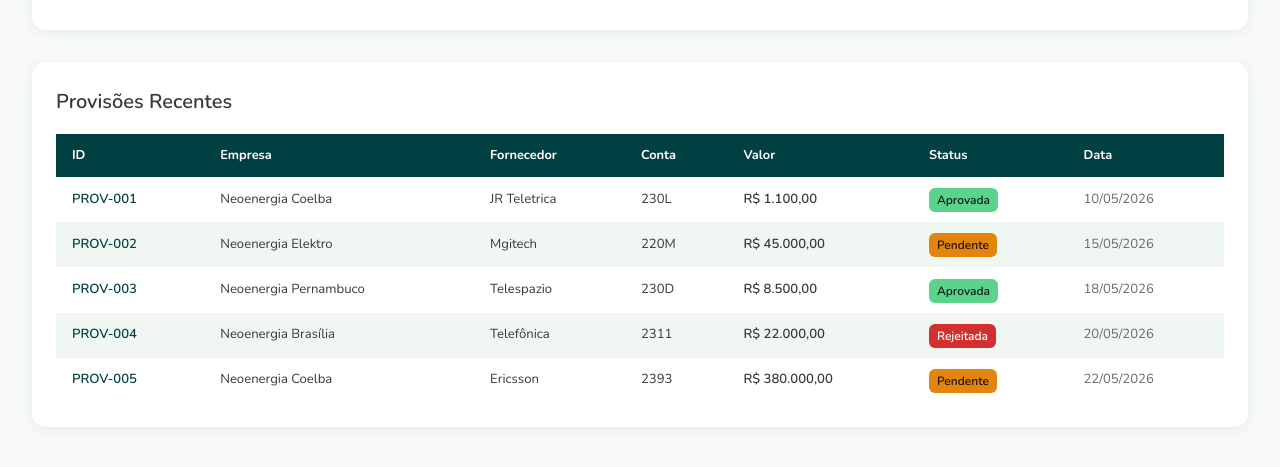
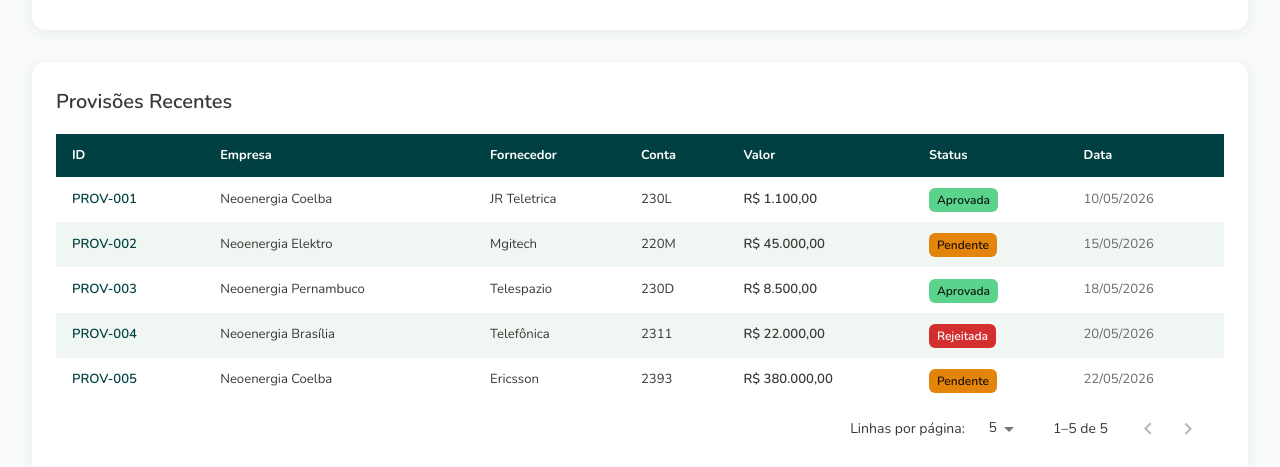
Before and after one commit to devRafaCoelho/neo-project, a React (Vite) app: page /dashboard in a window 1280 px wide. Shown: the part 1140-1607 px from the top of the page. Built offline with nearby package versions, Linux system fonts and the light colour scheme; sample sign-in values are in the browser's storage.

Commit message:
adicionada paginação na tabela de dashboard

```diff
--- a/src/pages/DashboardPage.jsx
+++ b/src/pages/DashboardPage.jsx
@@ -12,6 +12,7 @@
 import {
   Avatar,
   Box,
+  Button,
   Card,
   CardContent,
   Chip,
@@ -19,6 +20,7 @@
   FormControlLabel,
   Stack,
   Switch,
+  TablePagination,
   Typography,
   useMediaQuery,
   useTheme,
@@ -183,10 +185,7 @@
                 currency: "BRL",
               }),
             ],
-            [
-              "Data",
-              new Date(provisao.data).toLocaleDateString("pt-BR"),
-            ],
+            ["Data", new Date(provisao.data).toLocaleDateString("pt-BR")],
           ].map(([label, value]) => (
             <Box
               key={label}
@@ -196,7 +195,11 @@
                 gap: 2,
               }}
             >
-              <Typography variant="caption" color="text.secondary" fontWeight={600}>
+              <Typography
+                variant="caption"
+                color="text.secondary"
+                fontWeight={600}
+              >
                 {label}
               </Typography>
               <Typography variant="body2" fontWeight={500} textAlign="right">
@@ -215,9 +218,18 @@
   const isTabletOrMobile = useMediaQuery(theme.breakpoints.down("lg"));
   const [modoLista, setModoLista] = useState(false);
   const [expandedId, setExpandedId] = useState(null);
+  const [page, setPage] = useState(0);
+  const [rowsPerPage, setRowsPerPage] = useState(5);
+  const [listVisibleCount, setListVisibleCount] = useState(3);
 
   const showTable = !isTabletOrMobile || !modoLista;
   const showList = isTabletOrMobile && modoLista;
+  const tableRows = provisoesRecentes.slice(
+    page * rowsPerPage,
+    page * rowsPerPage + rowsPerPage,
+  );
+  const listRows = provisoesRecentes.slice(0, listVisibleCount);
+  const hasMoreListItems = listVisibleCount < provisoesRecentes.length;
 
   const handleToggleCard = (id) => {
     setExpandedId((current) => (current === id ? null : id));
@@ -421,6 +433,7 @@
                     onChange={(e) => {
                       setModoLista(e.target.checked);
                       setExpandedId(null);
+                      setPage(0);
                     }}
                     color="primary"
                   />
@@ -438,7 +451,7 @@
 
           {showList && (
             <Stack spacing={1.5}>
-              {provisoesRecentes.map((p) => (
+              {listRows.map((p) => (
                 <ProvisaoListCard
                   key={p.id}
                   provisao={p}
@@ -446,6 +459,23 @@
                   onToggle={() => handleToggleCard(p.id)}
                 />
               ))}
+              {hasMoreListItems && (
+                <Box
+                  sx={{ display: "flex", justifyContent: "center", pt: 0.5 }}
+                >
+                  <Button
+                    variant="text"
+                    onClick={() =>
+                      setListVisibleCount((current) =>
+                        Math.min(current + 3, provisoesRecentes.length),
+                      )
+                    }
+                    sx={{ fontWeight: 700 }}
+                  >
+                    Mostrar mais
+                  </Button>
+                </Box>
+              )}
             </Stack>
           )}
 
@@ -453,7 +483,12 @@
             <Box sx={{ overflowX: "auto" }}>
               <Box
                 component="table"
-              sx={{ width: "100%", borderCollapse: "collapse", minWidth: 600 }}
+                sx={{
+                  width: "max-content",
+                  minWidth: "100%",
+                  borderCollapse: "collapse",
+                  tableLayout: "auto",
+                }}
               >
                 <Box component="thead">
                   <Box component="tr">
@@ -476,6 +511,7 @@
                           color: "white",
                           fontSize: "0.8rem",
                           fontWeight: 700,
+                          whiteSpace: "nowrap",
                         }}
                       >
                         {h}
@@ -484,7 +520,7 @@
                   </Box>
                 </Box>
                 <Box component="tbody">
-                {provisoesRecentes.map((p, i) => (
+                  {tableRows.map((p, i) => (
                     <Box
                       component="tr"
                       key={p.id}
@@ -500,25 +536,38 @@
                           fontSize: "0.82rem",
                           color: "primary.dark",
                           fontWeight: 600,
+                          whiteSpace: "nowrap",
                         }}
                       >
                         {p.id}
                       </Box>
                       <Box
                         component="td"
-                      sx={{ p: "10px 16px", fontSize: "0.82rem" }}
+                        sx={{
+                          p: "10px 16px",
+                          fontSize: "0.82rem",
+                          whiteSpace: "nowrap",
+                        }}
                       >
                         {p.empresa}
                       </Box>
                       <Box
                         component="td"
-                      sx={{ p: "10px 16px", fontSize: "0.82rem" }}
+                        sx={{
+                          p: "10px 16px",
+                          fontSize: "0.82rem",
+                          whiteSpace: "nowrap",
+                        }}
                       >
                         {p.fornecedor}
                       </Box>
                       <Box
                         component="td"
-                      sx={{ p: "10px 16px", fontSize: "0.82rem" }}
+                        sx={{
+                          p: "10px 16px",
+                          fontSize: "0.82rem",
+                          whiteSpace: "nowrap",
+                        }}
                       >
                         {p.conta}
                       </Box>
@@ -528,6 +577,7 @@
                           p: "10px 16px",
                           fontSize: "0.82rem",
                           fontWeight: 600,
+                          whiteSpace: "nowrap",
                         }}
                       >
                         {p.valor.toLocaleString("pt-BR", {
@@ -535,7 +585,10 @@
                           currency: "BRL",
                         })}
                       </Box>
-                    <Box component="td" sx={{ p: "10px 16px" }}>
+                      <Box
+                        component="td"
+                        sx={{ p: "10px 16px", whiteSpace: "nowrap" }}
+                      >
                         <Chip
                           label={p.status}
                           size="small"
@@ -549,6 +602,7 @@
                           p: "10px 16px",
                           fontSize: "0.82rem",
                           color: "text.secondary",
+                          whiteSpace: "nowrap",
                         }}
                       >
                         {new Date(p.data).toLocaleDateString("pt-BR")}
@@ -559,6 +613,69 @@
               </Box>
             </Box>
           )}
+          {showTable && (
+            <TablePagination
+              component="div"
+              count={provisoesRecentes.length}
+              page={page}
+              onPageChange={(_, newPage) => setPage(newPage)}
+              rowsPerPage={rowsPerPage}
+              onRowsPerPageChange={(e) => {
+                setRowsPerPage(parseInt(e.target.value, 10));
+                setPage(0);
+              }}
+              rowsPerPageOptions={[5, 10, 25]}
+              labelRowsPerPage="Linhas por página:"
+              labelDisplayedRows={({ from, to, count }) =>
+                `${from}–${to} de ${count}`
+              }
+              sx={{
+                "& .MuiTablePagination-toolbar": {
+                  px: { xs: 1, sm: 2 },
+                  display: { xs: "grid", sm: "flex" },
+                  gridTemplateColumns: { xs: "auto auto 1fr", sm: "none" },
+                  gridTemplateAreas: {
+                    xs: '"label input rows" "actions actions actions"',
+                    sm: "none",
+                  },
+                  alignItems: "center",
+                  columnGap: { xs: 1, sm: 0 },
+                  rowGap: { xs: 0.75, sm: 0 },
+                },
+                "& .MuiTablePagination-spacer": {
+                  display: { xs: "none", sm: "block" },
+                },
+                "& .MuiTablePagination-selectLabel, & .MuiTablePagination-displayedRows":
+                  {
+                    margin: 0,
+                  },
+                "& .MuiTablePagination-selectLabel": {
+                  gridArea: { xs: "label", sm: "auto" },
+                  justifySelf: { xs: "start", sm: "auto" },
+                },
+                "& .MuiTablePagination-input": {
+                  gridArea: { xs: "input", sm: "auto" },
+                  justifySelf: { xs: "start", sm: "auto" },
+                },
+                "& .MuiTablePagination-displayedRows": {
+                  gridArea: { xs: "rows", sm: "auto" },
+                  justifySelf: { xs: "start", sm: "auto" },
+                },
+                "& .MuiTablePagination-actions": {
+                  gridArea: { xs: "actions", sm: "auto" },
+                  justifySelf: { xs: "end", sm: "auto" },
+                },
+                "& .MuiTablePagination-actions .MuiIconButton-root": {
+                  color: "text.secondary",
+                },
+                "& .MuiTablePagination-actions .MuiIconButton-root.Mui-disabled":
+                  {
+                    color: "text.disabled",
+                    opacity: 0.75,
+                  },
+              }}
+            />
+          )}
         </CardContent>
       </Card>
     </Box>
```
Lines whose indentation alone changed are shown as unchanged.
